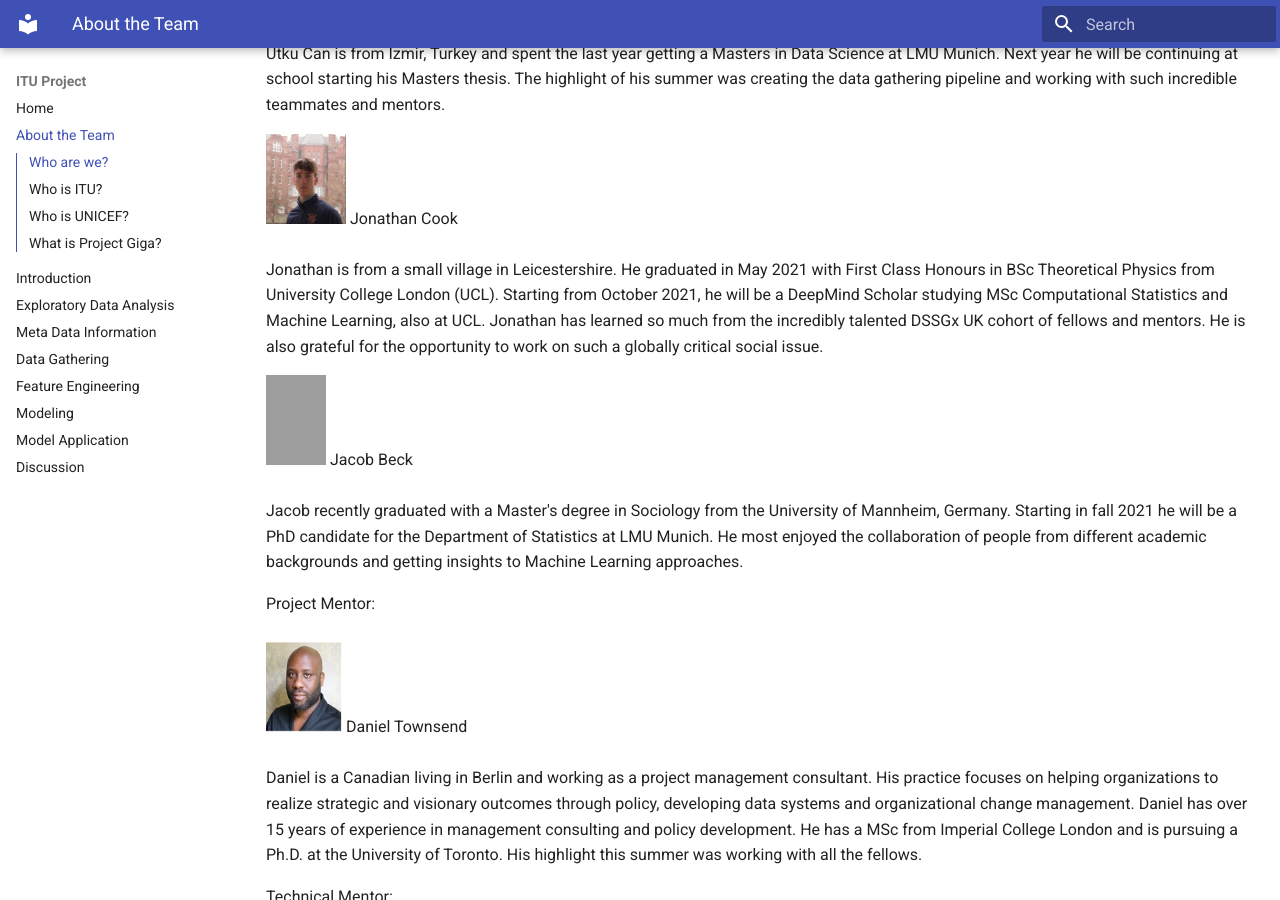
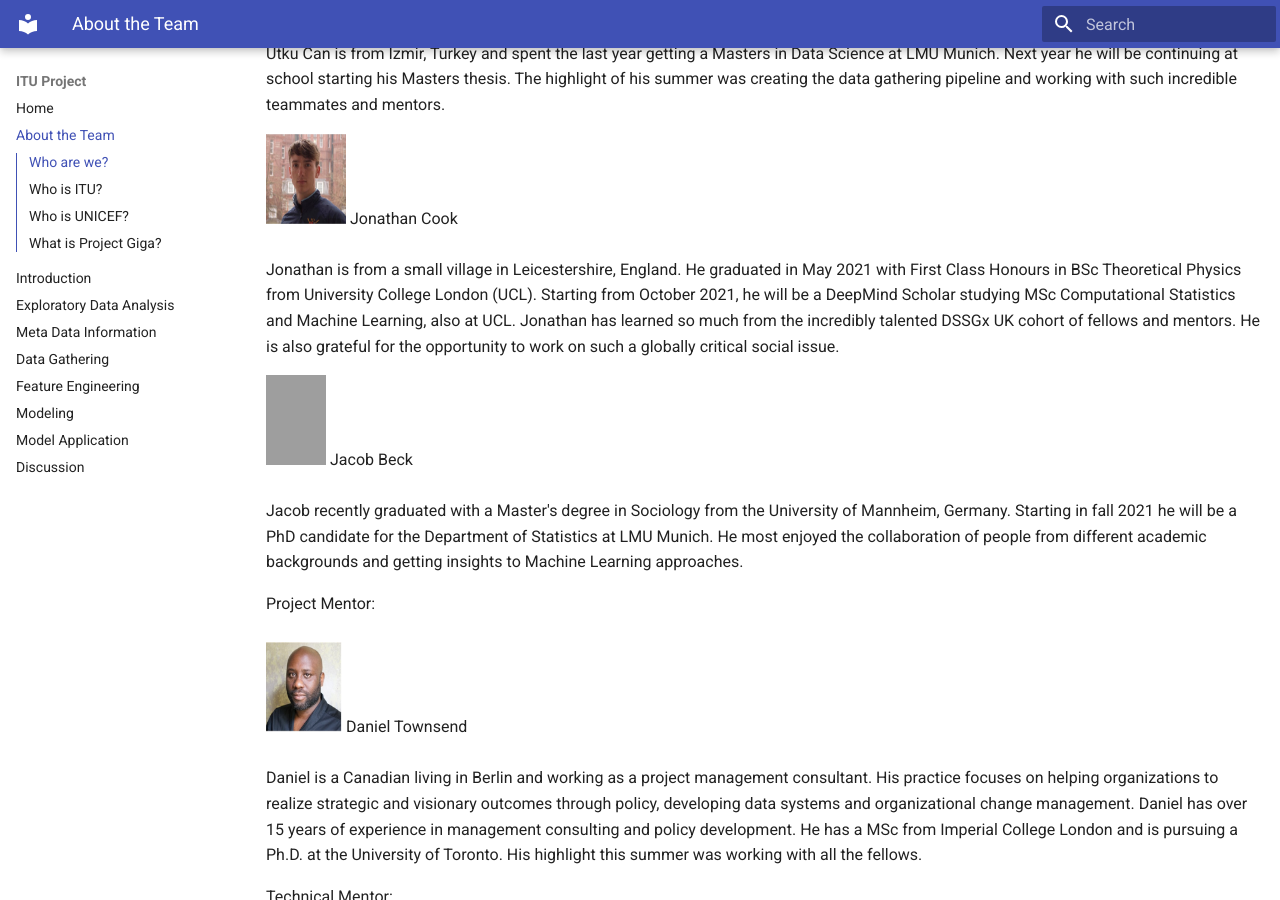
Before and after one commit to DSSGxUK/itu, an MkDocs documentation site: the page built from documentation/docs/about.md, in a window 1280 px wide and 900 px high, scrolled down 535 px. Built offline with MkDocs 1.6.1 and Material for MkDocs 9.7.7, drawn with Linux system fonts in a browser that asks for light colours; grey boxes are pictures that could not be loaded.

Commit message:
Update about.md

```diff
--- a/documentation/docs/about.md
+++ b/documentation/docs/about.md
@@ -8,8 +8,8 @@
 
 Utku Can is from Izmir, Turkey and spent the last year getting a Masters in Data Science at LMU Munich. Next year he will be continuing at school starting his Masters thesis. The highlight of his summer was creating the data gathering pipeline and working with such incredible teammates and mentors.
 
-![Image](Images/jonny_bio.jpg){: style="height:90px;width:80px"} Jonathan Cook <br></br>
-Jonathan is from a small village in Leicestershire. He graduated in May 2021 with First Class Honours in BSc Theoretical Physics from University College London (UCL). Starting from October 2021, he will be a DeepMind Scholar studying MSc Computational Statistics and Machine Learning, also at UCL. Jonathan has learned so much from the incredibly talented DSSGx UK cohort of fellows and mentors. He is also grateful for the opportunity to work on such a globally critical social issue.
+![Image](Images/jonny_photo.jpg){: style="height:90px;width:80px"} Jonathan Cook <br></br>
+Jonathan is from a small village in Leicestershire, England. He graduated in May 2021 with First Class Honours in BSc Theoretical Physics from University College London (UCL). Starting from October 2021, he will be a DeepMind Scholar studying MSc Computational Statistics and Machine Learning, also at UCL. Jonathan has learned so much from the incredibly talented DSSGx UK cohort of fellows and mentors. He is also grateful for the opportunity to work on such a globally critical social issue.
 
 ![Image](Images/image0.jpeg){: style="height:90px;width:60px"} Jacob Beck <br></br>
 Jacob recently graduated with a Master's degree in Sociology from the University of Mannheim, Germany. Starting in fall 2021 he will be a PhD candidate for the Department of Statistics at LMU Munich. He most enjoyed the collaboration of people from different academic backgrounds and getting insights to Machine Learning approaches.
```
